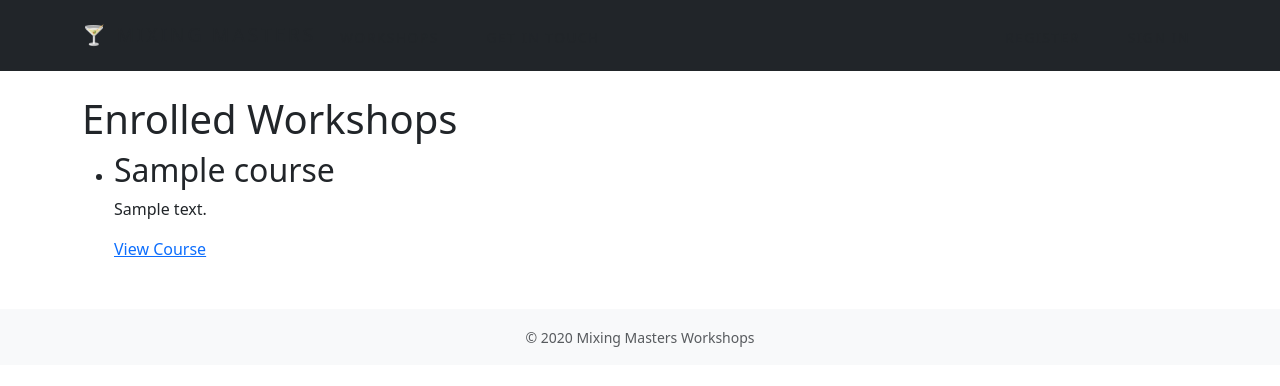
After one commit to Kearns55/mixing-masters, a Django app: template courses/templates/courses/my_courses.html in a window 1280 px wide. The commit adds this page. Shown: the top 386 px of the page. Run offline with Django 4.2, Linux system fonts and the light colour scheme; the template is opened without the code that fills it: most values are stand-ins (such as "Sample title", 1, 10 or a date in 2020).

Commit message:
Add function for logged in users to see purchased courses

```diff
--- a/courses/templates/courses/course_list.html
+++ b/courses/templates/courses/course_list.html
@@ -1,10 +1,13 @@
 {% extends "base.html" %}
 {% block content %}
+
 <body>
     <h1>Courses list</h1>
     {% for course in courses %}
     <h2>{{course.name}}</h2>
     <p>{{course.description}}</p>
+    <p class="course-pic">{% if course.image %}<img src="{{ course.image.url }}" alt="{{ course.title }}"
+            class="card-img-top img-fluid rounded">{% endif %}</p>
     <p>Price: € {{course.price}}</p>
     <p>Max places: {{course.max_participants}} people</p>
     <p>Handy to bring: {{course.supplies.all|join:", "}}</p>
--- /dev/null
+++ b/courses/templates/courses/my_courses.html
@@ -0,0 +1,18 @@
+{% extends "base.html" %}
+
+{% block content %}
+<h1> Enrolled Workshops </h1>
+{% if courses %}
+    <ul>
+        {% for course in courses %}
+            <li>
+                <h2>{{ course.name }}</h2>
+                <p>{{ course.description }}</p>
+                <a href="{% url 'courses:course_detail' course.id %}">View Course</a>
+            </li>
+        {% endfor %}
+    </ul>
+{% else %}
+    <p>You are not enrolled in any workshops yet. Enroll <a href="{% url 'courses:course_list' %}">here</a>.</p>
+{% endif %}
+{% endblock %}
--- a/courses/urls.py
+++ b/courses/urls.py
@@ -8,6 +8,7 @@ urlpatterns = [
     path('', views.CourseList.as_view(), name='course_list'),
     path('<int:pk>/', views.CourseDetail.as_view(), name='course_detail'),
     path('<int:pk>/checkout/', views.create_checkout_session, name='create_checkout_session'),
+    path('my-courses/', views.my_courses, name='my_courses'),
     path('success/', views.payment_success, name='payment_success'),
     path('cancel/', views.payment_cancel, name='payment_cancel'),
 ]
--- a/home/templates/home/index.html
+++ b/home/templates/home/index.html
@@ -14,12 +14,13 @@
         <div class="col-md-4 mb-4">
             <div class="card h-100 shadow-sm">
 
-                <img src="{{ course.image_url }}" class="card-img-top" alt="{{ course.title }}">
+                <p class="course-pic">{% if course.image %}<img src="{{ course.image.url }}" alt="{{ course.name }}"
+                        class="card-img-top img-fluid rounded">{% endif %}</p>
 
                 <div class="card-body d-flex flex-column">
 
                     <h5 class="card-title">
-                        {{ course.title }}
+                        {{ course.name }}
                     </h5>
 
                     <p class="card-text">
--- a/mixing_masters/urls.py
+++ b/mixing_masters/urls.py
@@ -21,8 +21,8 @@ from courses import views
 urlpatterns = [
     path('admin/', admin.site.urls),
     path('', views.homepage, name='home'),
-    path('courses/<int:pk>/', views.CourseDetail.as_view(), name='courses_detail'),
     path('courses/', include('courses.urls')),
+    path('courses_detail/<int:pk>/', views.CourseDetail.as_view(), name='courses_detail'),
     path('accounts/', include('allauth.urls')),
     path('summernote/', include('django_summernote.urls')),
 ]
--- a/templates/base.html
+++ b/templates/base.html
@@ -38,6 +38,11 @@
                     <li class="nav-item">
                         <a class="nav-link" href="{% url 'courses:course_list' %}">Workshops</a>
                     </li>
+                    {% if user.is_authenticated %}
+                    <li class="nav-item">
+                        <a class="nav-link" href="{% url 'courses:my_courses' %}">Enrolled Courses</a>
+                    </li>
+                    {% endif %}
                     <li class="nav-item">
                         <a class="nav-link" href="#">Get in Touch</a>
                     </li>
```
Also changed, not shown: courses/models.py (+16 -0 lines), courses/templates/courses/course_detail.html (+10 -7 lines), courses/views.py (+16 -1 lines), courses/migrations/0003_alter_course_image_purchase.py (added).
